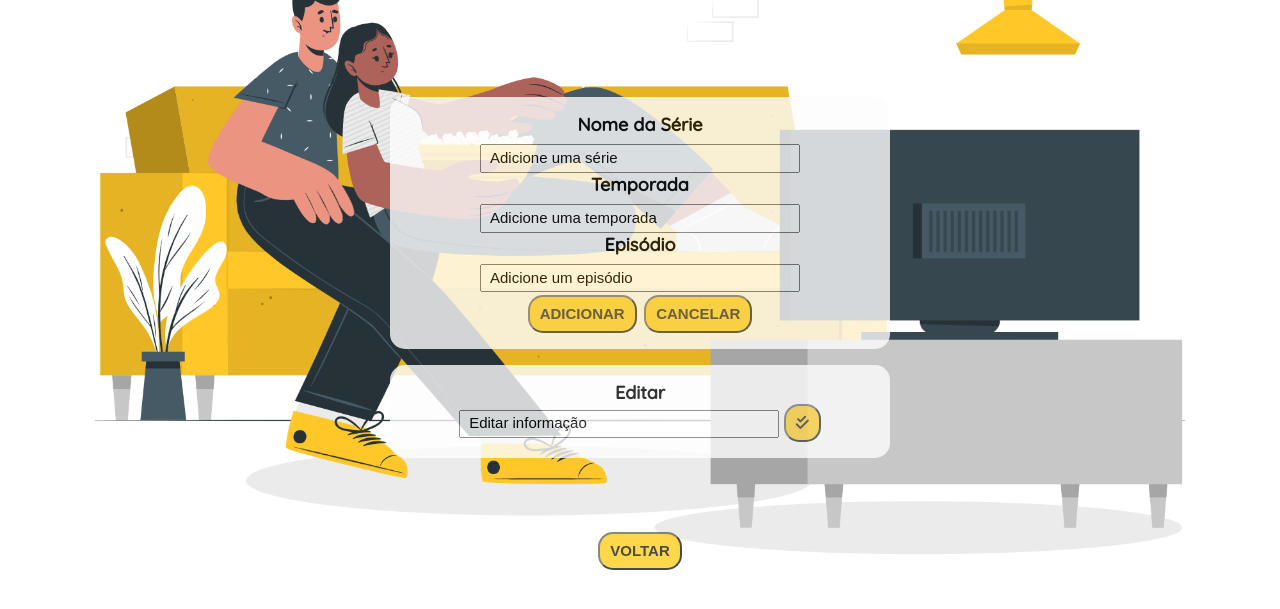
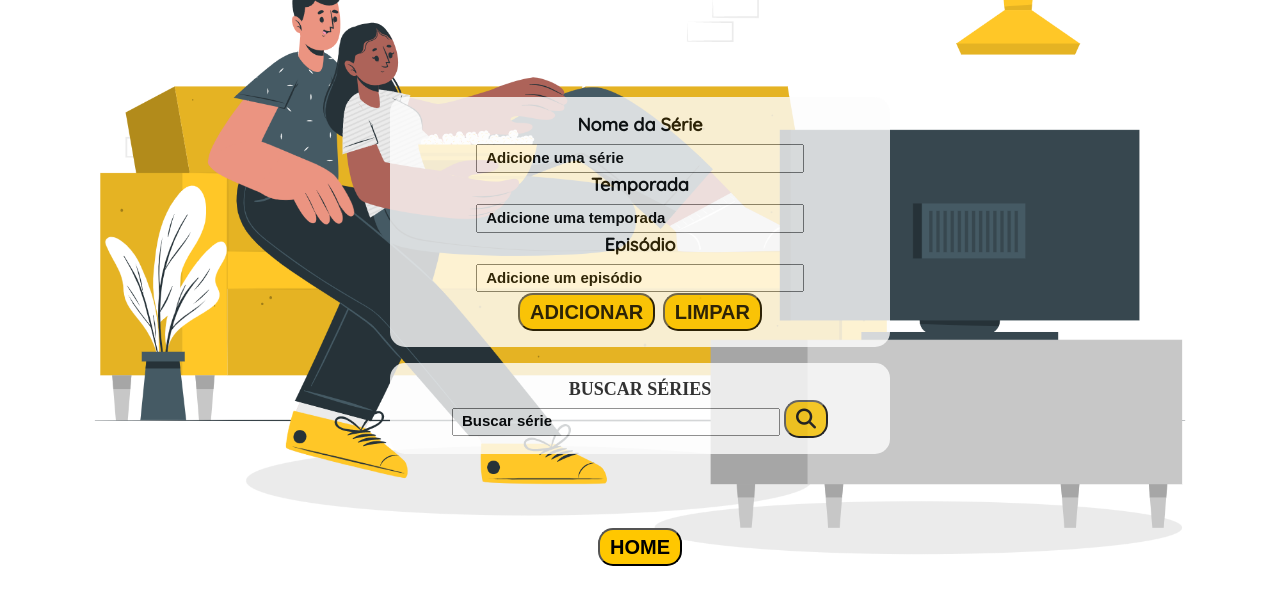
Before and after one commit to Robertto-Oliveira/gerenciador-de-series, a plain HTML site: page page1.html in a window 1280 px wide. Shown: the part 223-832 px from the top of the page. Drawn offline with Linux system fonts and the light colour scheme; a web font is replaced by a local one.

Commit message:
all pages updated

```diff
--- a/style.css
+++ b/home.style.css
@@ -7,18 +7,19 @@
 
 body {
     text-align: center;
-    padding-top: 160px;
     background-image: url("Movie Night-cuate.png");
     background-repeat: no-repeat;
     background-size: cover;
     height: 100vh;
     background-position: center;
     font-family: 'Alkatra', 'cursive';
-  }
+}
+
 
 .container {
-  text-align: center;
-  padding: 0 1rem 1rem;
+  align-content: center;
+  padding: 1.5rem;
+  margin: 50px 100px 50px;
 }
 
 .header {
--- a/index2.html
+++ b/page1.html
@@ -13,9 +13,11 @@
     <meta charset="UTF-8">
     <meta http-equiv="X-UA-Compatible" content="IE=edge">
     <meta name="viewport" content="width=device-width, initial-scale=1.0">
+    <link rel="stylesheet" href="https://cdnjs.cloudflare.com/ajax/libs/font-awesome/6.3.0/css/all.min.css" integrity="sha512-SzlrxWUlpfuzQ+pcUCosxcglQRNAq/DZjVsC0lE40xsADsfeQoEypE+enwcOiGjk/bSuGGKHEyjSoQ1zVisanQ==" crossorigin="anonymous" referrerpolicy="no-referrer">
+    <link rel="stylesheet" href="page1.style.css">
+
     <title>Gerenciador de Séries</title>
-    <link rel="stylesheet" href="style2.css">
-    <link rel="stylesheet" href="https://cdnjs.cloudflare.com/ajax/libs/font-awesome/6.3.0/css/all.min.css" integrity="sha512-SzlrxWUlpfuzQ+pcUCosxcglQRNAq/DZjVsC0lE40xsADsfeQoEypE+enwcOiGjk/bSuGGKHEyjSoQ1zVisanQ==" crossorigin="anonymous" referrerpolicy="no-referrer">
+
 
 </head>
 <body>
@@ -27,8 +29,7 @@
     </div>
     <div class="container">
 
-
-        <form id="cad-form">
+        <form id="cad-form" action="submit">
 
             <div id="cadastro">
                 <label for="txt" id="h3">Nome da Série</label>
@@ -42,28 +43,27 @@
                 <label for="txt" id="h3">Episódio</label>
                 <input type="text" id="cad_input" placeholder="Adicione um episódio">
                 <br>
-                <button type="submit" >
+                <button type="submit" id="add-btn">
                     ADICIONAR
                 </button>
 
-                <button type="submit" >
-                    CANCELAR
+                <button type="button" id="cancel-btn">
+                    LIMPAR
                 </button>
             </div>
 
         </form>
 
-        <form id="edit-cad">
+        <form class="search-form" action="page2.html">
 
-
-                <label for="txt" id="h3">Editar</label>
-                <input type="text" id="edit-input" placeholder="Editar informação">
-                <button id="edit-btn" type="submit">
-                    <i class="fa-solid fa-check-double"></i>
+            <label for="txt" id="h4">BUSCAR SÉRIES</label>
+            <input type="text" id="search-input" placeholder="Buscar série">
+                <button id="search-btn" onclick="window.location.href='page2.html'">
+                    <i class="fa-solid fa-search"></i>
                 </button>
 
+        </form>
 
-        </form>
         <!--
         <div id="toolbar">
             <div id="search">
@@ -114,7 +114,7 @@
             </div>
         </div> -->
     </div>
-    <button onclick="window.location.href='index.html'">VOLTAR</button>
+    <button onclick="window.location.href='home.html'">HOME</button>
 
 </body>
 </html>
--- a/style2.css
+++ b/page1.style.css
@@ -7,7 +7,7 @@
 
 body {
   text-align: center;
-  background-image: url("Movie\ Night-cuate.png");
+  background-image: url("Movie Night-cuate.png");
   background-repeat: no-repeat;
   background-size: cover;
   height: 100vh;
@@ -18,6 +18,7 @@ body {
 ::placeholder {
   color: black;
   font-size: 15px;
+  font-weight: bold;
 }
 
 .container {
@@ -25,6 +26,7 @@ body {
   padding: 1.5rem;
   margin: 50px 100px 50px;
 }
+
 header {
   margin: 50px 100px 50px;
   text-align: center;
@@ -57,7 +59,7 @@ h2 {
 }
 
 #cadastro,
-#edit-cad {
+.search-form {
   margin: 0 auto;
   box-sizing: border-box;
   padding: 1rem;
@@ -74,42 +76,40 @@ h2 {
   color: black;
   font-weight: bold;
   font-family: 'Quicksand', sans-serif;
-
+}
+#h4 {
+  display: flex;
+  justify-content: center;
+  font-size: 18px;
+  color: black;
+  font-weight: bold;
+  font-family: 'Alkatra', 'cursive';
 }
 
 input {
   padding: 0.3rem 0.5rem;
   line-height: 10px;
-  width: 20rem;
+  width: 70%;
+  font-weight: bold;
+}
+
+input:hover {
+  background-color: lightgray;
 }
 
 button {
   cursor: pointer;
   padding: 5px 10px;
-  font-weight: bold;
+  font-weight: 600;
   align-items: center;
-  font-size: 15px;
+  font-size: 20px;
   line-height: 24px;
   border-radius: 15px;
   background-color: #FFC700;
-  color: black;
-  opacity: 0.7;
 }
 
-button i {
-  pointer-events: none;
-  color: black;
-  font-weight: bold;
-}
-
-button:hover > i {
-  color: #FFC700;
-}
-
-button:hover,
-.btn_secondary {
+button:hover {
   text-decoration: none;
   color: #FFC700;
   background-color: black;
-  opacity: 0.7;
 }
--- /dev/null
+++ b/page2.style.css
@@ -0,0 +1,89 @@
+* {
+    margin: 0;
+    box-sizing: border-box;
+    -webkit-font-smoothing: antialiased;
+    -moz-osx-font-smoothing: grayscale;
+  }
+
+body {
+  text-align: center;
+  background-image: url("Movie Night-cuate.png");
+  background-repeat: no-repeat;
+  background-size: cover;
+  height: 100vh;
+  background-position: center;
+  font-family: 'Inter', sans-serif;
+}
+
+::placeholder {
+  color: black;
+  font-size: 15px;
+  font-weight: bold;
+}
+
+header {
+  margin: 50px 100px 50px;
+  text-align: center;
+  padding: 10px;
+}
+
+h1 {
+  color: black;
+  font-weight: 400;
+  font-size: 64px;
+  line-height: 80px;
+  font-family: 'Alkatra', 'cursive';
+}
+
+h2 {
+  color: black;
+  font-weight: 400;
+  font-size: 34px;
+  line-height: 80px;
+  font-family: 'Alkatra', 'cursive';
+}
+
+.container {
+  align-content: center;
+  padding: 1.5rem;
+  margin: 50px 100px 50px;
+  border: 1px solid red;
+}
+
+#edit-form {
+  align-items: center;
+  padding: 1rem;
+  width: auto;
+  align-content: center;
+  font-family: 'Alkatra', 'cursive';
+  font-size: 30px;
+  margin: 0 auto;
+  box-sizing: border-box;
+  border-radius: 15px;
+  max-width: 500px;
+  background-color: #FDFDFD;
+  border: 1px solid black;
+  opacity: 0.8;
+}
+
+button {
+  cursor: pointer;
+  margin-top: 200px;
+  padding: 10px 20px;
+  align-items: center;
+  font-weight: 600;
+  font-size: 20px;
+  line-height: 24px;
+  border-radius: 15px;
+  color: black;
+  background-color: #FFC700;
+
+}
+
+button:hover {
+  text-decoration: none;
+  color: #FFC700;
+  background-color: black;
+  opacity: 0.7;
+  transition: 0.4s;
+}
```
Also changed, not shown: home.html (added, +28 -0 lines), index.html (deleted, +0 -29 lines), page2.html (added, +45 -0 lines), Movie Night-amico.png (deleted), Movie Night-bro.png (deleted).
